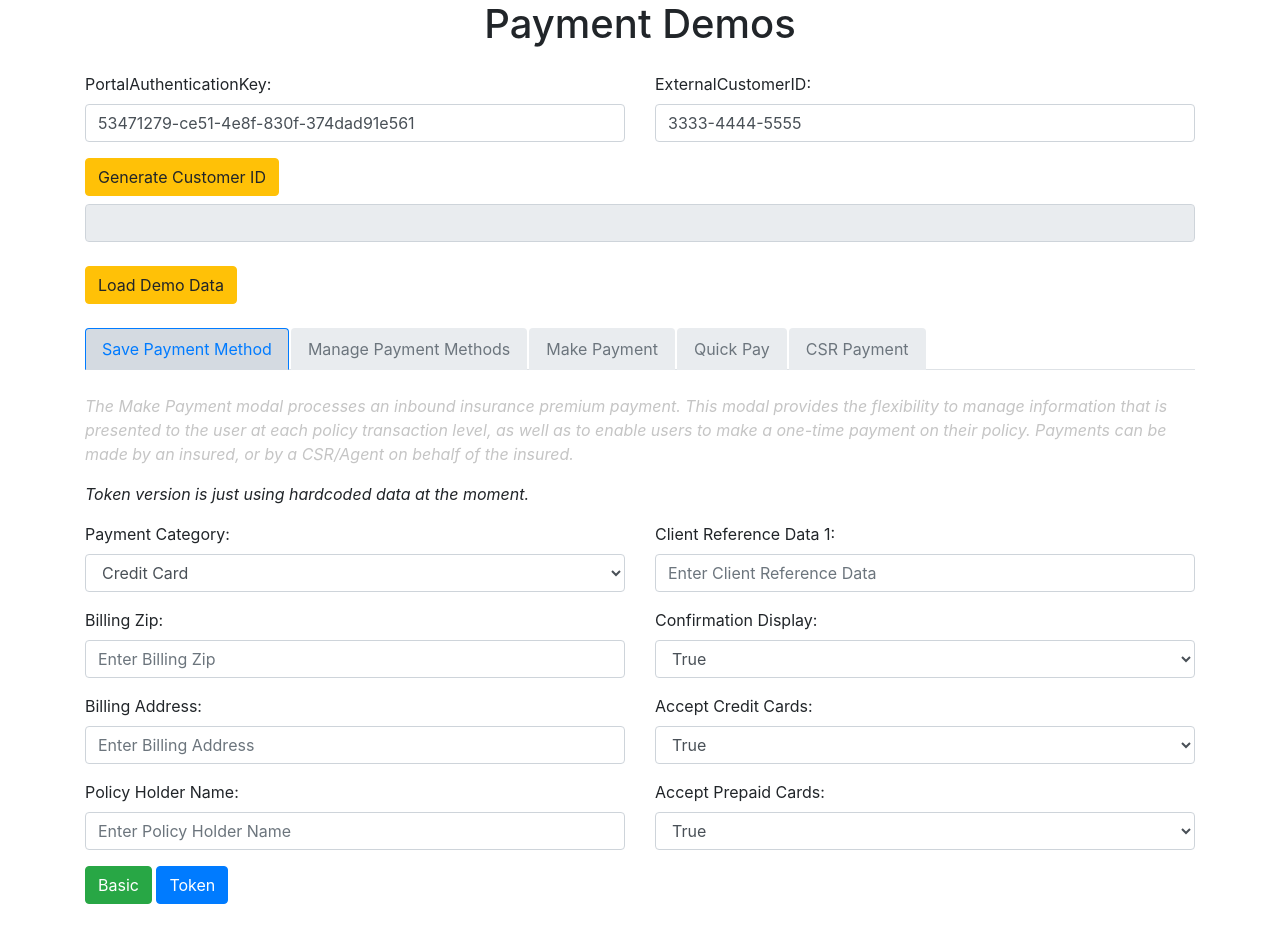
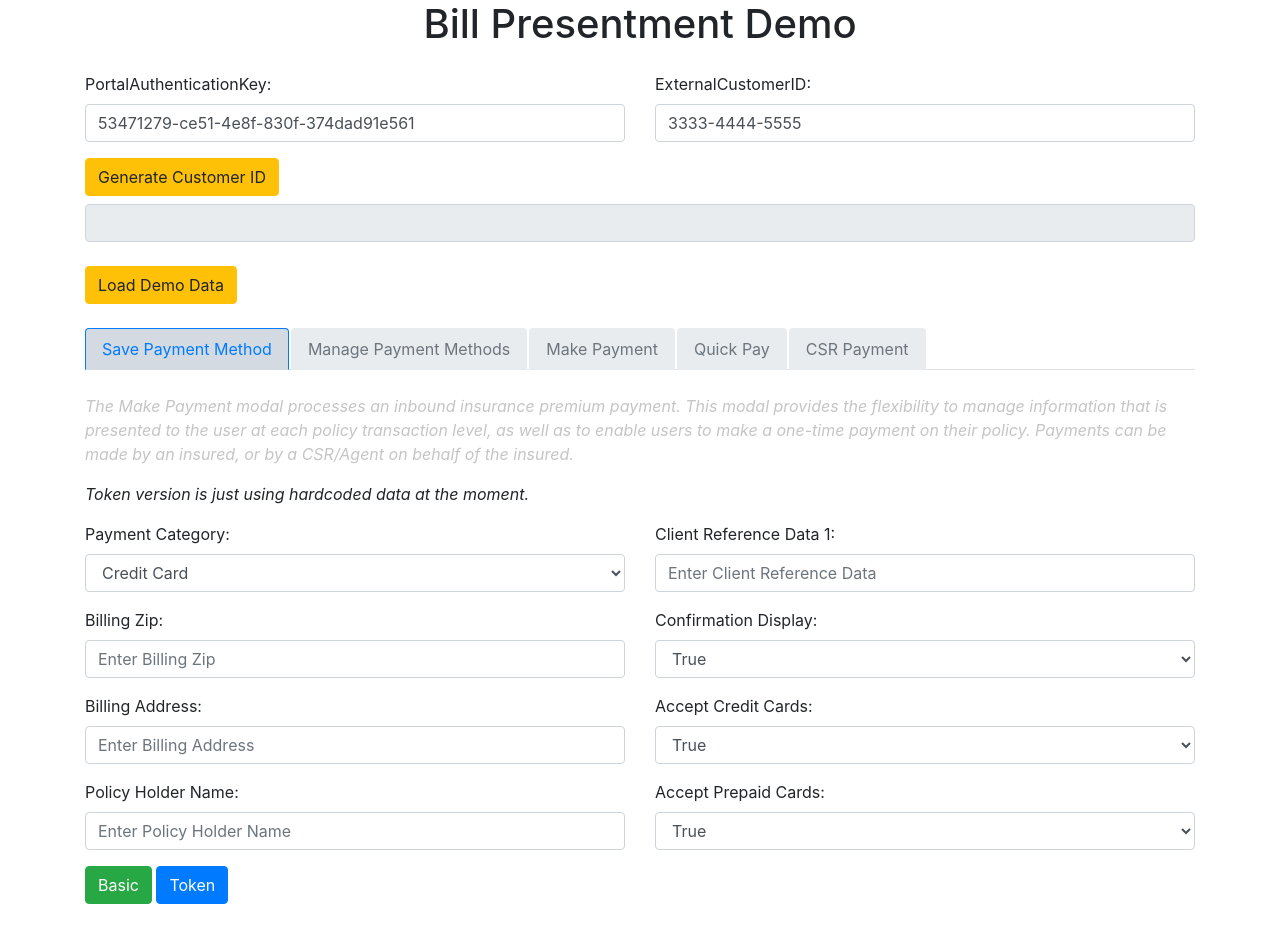
Before and after one commit to vbrich/one-inc, a website: page public/index.html in a window 1280 px wide. Drawn offline with nearby package versions, Linux system fonts and the light colour scheme.

Commit message:
test commit new branch

```diff
--- a/public/index.html
+++ b/public/index.html
@@ -10,7 +10,7 @@
 <body>
     <div class="container">
         <!-- Top section with Portal Authentication Key and External Customer ID -->
-        <h1 class="text-center mb-4">Payment Demos</h1>
+        <h1 class="text-center mb-4">Bill Presentment Demo</h1>
         <div class="row">
             <div class="col-md-6">
                 <div class="form-group">
```
